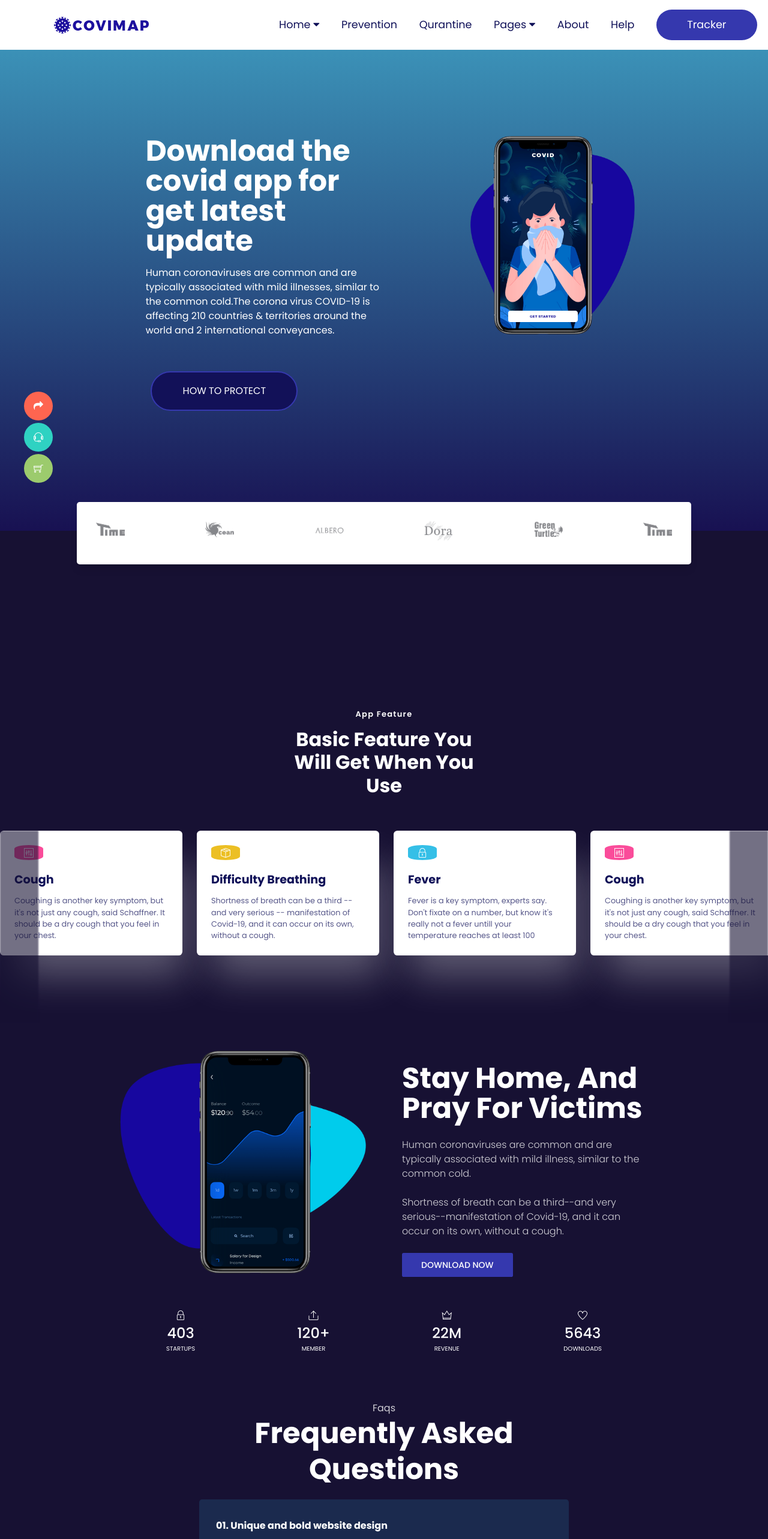
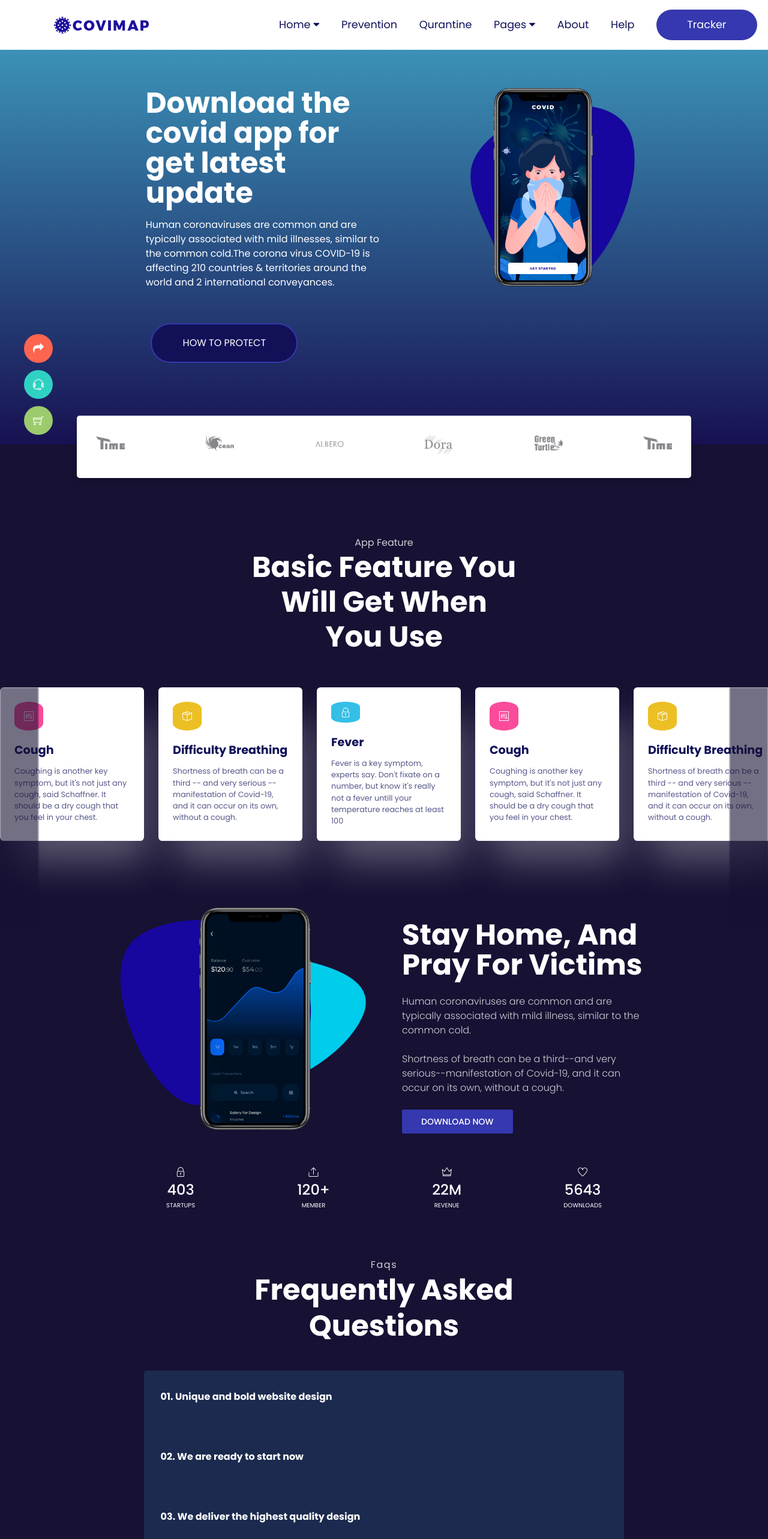
Before and after one commit to BSN-Asumiko/COVID-Tracker, a React (Vite) app: page / in a window 1280 px wide. Shown: the top 2566 px of the page at 60% size. Built offline with nearby package versions, Linux system fonts and the light colour scheme.

Commit message:
fix paddings main section

```diff
--- a/src/components/homePageComponents/carousel/CarouselCard.jsx
+++ b/src/components/homePageComponents/carousel/CarouselCard.jsx
@@ -1,7 +1,7 @@
 
 const CarouselCard = ({color, icon, title, text}) => {
     return (
-    <section className="flex flex-col justify-start h-[13em] px-[1.5em] pb-[1.5em]  rounded-[0.4em] bg-[color:var(--col-body)] text-[color:var(--col-dark-blue)] shadow-[1em_2.8em_3.75em_-0.625em_rgba(255,255,255,0.3)]">
+    <section className="flex flex-col justify-start h-[16em] px-[1.5em] pb-[1.5em]  rounded-[0.4em] bg-[color:var(--col-body)] text-[color:var(--col-dark-blue)] shadow-[1em_2.8em_3.75em_-0.625em_rgba(255,255,255,0.3)]">
         <div className="w-[3em] h-[3em] mt-[1.5em]  flex justify-center items-center  relative  rounded-[50%_/_25%] before:content-[''] before:absolute before:right-[-5%] before:left-[-5%] before:rounded-[5%_/_50%] before:inset-y-[10%]" style={{ backgroundColor: color }}>
             <p className="icon text-[color:var(--col-body)]">{String.fromCharCode(icon)}</p>
         </div>
--- a/src/components/homePageComponents/carousel/CarouselComponent.jsx
+++ b/src/components/homePageComponents/carousel/CarouselComponent.jsx
@@ -10,9 +10,9 @@ const CarouselComponent = () => {
                 align: "start",
                 loop: true,
                 }}>
-                <CarouselContent className="w-full flex gap-2 h-[20em]">
+                <CarouselContent className="w-full flex gap-2 h-[25em]">
                 {carouselData.map((object, index) => (
-                            <CarouselItem key={index} className=" lg:basis-1/4 md:basis-1/3 sm:basis-1/2 ">
+                            <CarouselItem key={index} className=" lg:basis-1/5 md:basis-1/3 sm:basis-1/2 ">
                                 <CarouselCard icon={object.icon} title={object.title} text={object.text} color={object.color}/>
                             </CarouselItem>
                         ))}
--- a/src/components/homePageComponents/carousel/CarouselSection.jsx
+++ b/src/components/homePageComponents/carousel/CarouselSection.jsx
@@ -3,12 +3,12 @@ import CarouselComponent from "./CarouselComponent";
 
 export function CarouselSection() {
     return (
-        <section className="pt-[7em]">
-            <div className="text-center w-[28%] m-auto  mb-[3.5em]">
-                <p className=" text-[small] text-[color:var(--col-body)] font-semibold tracking-[0.1em] mb-[1em]">App Feature</p>
-                <h1 className=" text-[xx-large] font-bold text-[color:var(--col-body)] leading-[1.2em]">Basic Feature You Will Get When You Use</h1>
+        <section className="pt-[6em]">
+            <div className="text-center lg:w-[35%] sm:[w-50%]  m-auto  mb-[3.5em]">
+                <p className=" text-[medium] text-[color:var(--col-body)] opacity-80">App Feature</p>
+                <h1 className=" text-[xxx-large] font-bold text-[color:var(--col-body)] leading-[1.2em]">Basic Feature You Will Get When You Use</h1>
             </div>
-            <section className="relative w-full overflow-hidden h-[20em]">
+            <section className="relative w-full overflow-hidden h-[25em]">
                 <div className="absolute inset-0 flex justify-between z-20 pointer-events-none">
                     <CarouselMask />
                     <CarouselMask />
--- a/src/components/hompage/appStatistics/appStatisticsMain/AppStatistics.jsx
+++ b/src/components/hompage/appStatistics/appStatisticsMain/AppStatistics.jsx
@@ -3,7 +3,7 @@ import { Button } from "@/components/ui/button"
 
 const AppStatistics = () => {
     return (
-        <div className="mt-4 mb-8">
+        <div className="mt-[-4em] mb-8">
         <section className="flex flex-row pt-6 justify-center items-center w-[80%] m-auto gap-[60px]">
             <img src="/assets/images/mobiles.png" alt="phone with blue background and chart on screen" className="w-[40%] h-[100%]" />
             <aside className="w-[40%]">
--- a/src/components/hompage/articles/articlesSection/ArticlesSection.jsx
+++ b/src/components/hompage/articles/articlesSection/ArticlesSection.jsx
@@ -3,7 +3,7 @@ import ArticlesList from "../articlesList/ArticlesList";
 const ArticlesSection = () => {
 
     return (
-        <section className="m-auto w-[60%]">
+        <section className="m-auto w-[60%] mt-[3em] pb-[2em]">
             <ArticlesList className="flex flex-col gap-[1em] pb-6" />
         </section>
     )
--- a/src/components/hompage/faq/faqsection/Faq.jsx
+++ b/src/components/hompage/faq/faqsection/Faq.jsx
@@ -3,11 +3,11 @@ import Accordion from "../accordion/Accordion";
 const Faq = () => {
     return (
         <section className="flex flex-col p-6 justify-center gap-5">
-            <div className="text-center w-[500px] m-auto">
-                <p className=" text-[medium] text-[color:var(--col-body)] opacity-80">Faqs</p>
+            <div className="text-center w-[50%] m-auto">
+                <p className=" text-[medium] text-[color:var(--col-body)] opacity-80 tracking-[0.1em] ">Faqs</p>
                 <h1 className=" text-[xxx-large] font-bold text-[color:var(--col-body)] leading-[60px]">Frequently Asked Questions</h1>
             </div>
-            <div className="m-auto w-[50%] bg-[color:var(--col-bg-regal-blue)] rounded-lg pt-3 ">
+            <div className="m-auto mt-[1.5em] w-[65%] bg-[color:var(--col-bg-regal-blue)] rounded-lg pt-3 ">
                 <Accordion title='01. Unique and bold website design' answer='Lorem ipsum dolor sit amet, consectetur adipiscing elit, sed do eiusmod tempor incididunt ut labore et dolore magna aliqua. Ut enim ad minim veniam, quis nostrud exercitation ullamco laboris nisi ut aliquip ex ea commodo consequat. Duis aute irure dolor in reprehenderit in voluptate velit esse cillum dolore eu fugiat nulla pariatur. Excepteur sint occaecat cupidatat non proident, sunt in culpa qui officia deserunt mollit anim id est laborum.'/>
                 <Accordion title='02. We are ready to start now' answer='Lorem ipsum dolor sit amet, consectetur adipiscing elit, sed do eiusmod tempor incididunt ut labore et dolore magna aliqua. '/>
                 <Accordion title='03. We deliver the highest quality design' answer='Lorem ipsum dolor sit amet, consectetur adipiscing elit, sed do eiusmod tempor incididunt ut labore et dolore magna aliqua. Excepteur sint occaecat cupidatat non proident, sunt in culpa qui officia deserunt mollit anim id est laborum.'/>
--- a/src/components/hompage/getApp/GetApp.jsx
+++ b/src/components/hompage/getApp/GetApp.jsx
@@ -3,11 +3,11 @@ import { Button } from "@/components/ui/button"
 const GetApp = () => {
 
     return (
-        <section className="mt-32 relative">
+        <section className="mt-32 relative ">
             <div className="bg-[color:var(--col)] pb-8">
-                <div className=" flex flex-row justify-left items-center p-8 bg-gradient-to-l from-cyan-300 to-blue-800 w-[70%] m-auto h-[20%] rounded-[0.5em]">
+                <div className=" flex flex-row justify-left items-center p-8 bg-gradient-to-l from-cyan-300 to-blue-800 w-[80%] m-auto h-[20%] rounded-[0.5em]">
                     <section className="w-[52%] ml-16 pb-6">
-                         <h1 className="text-[xxx-large] font-bold text-[color:var(--col-body)] leading-[50px] mb-6 mt-7 ">Get the simple app for latest news</h1>
+                        <h1 className="text-[xxx-large] font-bold text-[color:var(--col-body)] leading-[50px] mb-6 mt-7 ">Get the simple app for latest news</h1>
                         <p className=" text-[medium] text-[color:var(--col-body)] opacity-80 font-light">Human coronaviruses are common and are typically associated with mild illnesses, similar to the common cold.</p>
                         <Button variant="destructive2" size="lg" className="bg-[color:var(--col-body)] text-[color:var(--col-common-blue)] uppercase mt-6">Download Now</Button>
                         <img src="/assets/images/phone-1.png" alt="phone with chart on screen" className="h-[90%] ml-3 absolute right-[18em] bottom-[6em] " />
--- a/src/components/hompage/heroSection/HeroSection.jsx
+++ b/src/components/hompage/heroSection/HeroSection.jsx
@@ -3,17 +3,17 @@
 const HeroSection = () => {
   return (
 
-    <div className="w-screen bg-gradient-to-b from-[color:var(--col-home-gradient-start)] to-[color:var(--col-home-gradient-end)] p-6 pt-[10%] pb-16 h-[90%]">
+    <div className="w-screen bg-gradient-to-b from-[color:var(--col-home-gradient-start)] to-[color:var(--col-home-gradient-end)] px-6 pt-[3em] h-[90%]">
     <section className=" flex flex-row justify-center align-items-center p-4">
-        <div className="flex flex-col justify-end w-[5%]">
+        <div className="flex flex-col justify-end gap-[0.5em] w-[5%]">
             <div className=" flex justify-center items-center rounded-[50%] size-[3em] bg-[color:var(--col-home-arrow-btn)] mt-1">
-            <p className="icon-f text-white p-1" >&#xF064;</p>
+            <p className="icon-f text-white p-1 text-[large]" >&#xF064;</p>
             </div>
             <div className=" flex justify-center items-center rounded-[50%] size-[3em] bg-[color:var(--col-home-contact-btn)] mt-1">
-            <span className="icon  text-white  p-1" >&#xE719;</span>
+            <span className="icon  text-white  p-1 text-[large]" >&#xE719;</span>
             </div>
             <div className=" flex justify-center items-center rounded-[50%] size-[3em] bg-[color:var(--col-home-cart-btn)] mt-1">
-            <span className="icon  text-white  p-1" >&#xE60D;</span>
+            <span className="icon  text-white  p-1 text-[large]" >&#xE60D;</span>
             </div>
         </div>
         <div className="m-auto w-[55%] mr-6 ml-9 flex flex-col justify-start items-center pb-[10%]">
@@ -25,7 +25,7 @@ const HeroSection = () => {
             </NavLink>
             </div>
         </div>
-        <div className="w-[40%] pb-[10%]">
+        <div className="w-[40%]">
             <img src="../assets/images/phones.png" alt="Image girl with Covid at a cellphone" className="w-[60%] h-auto " />
         </div>
     </section >
--- a/src/pages/Home.jsx
+++ b/src/pages/Home.jsx
@@ -12,10 +12,8 @@ const Home = () => {
     return (
         <>
             <main className="w-[100%] bg-[color:var(--col-home-main)]">
-
                 <HeroSection />
-
-                <div className="mx-[10vw] pb-[10%] ">
+                <div className="mx-[10vw]">
                     <IconBar />
                 </div>
                 <CarouselSection />
```
